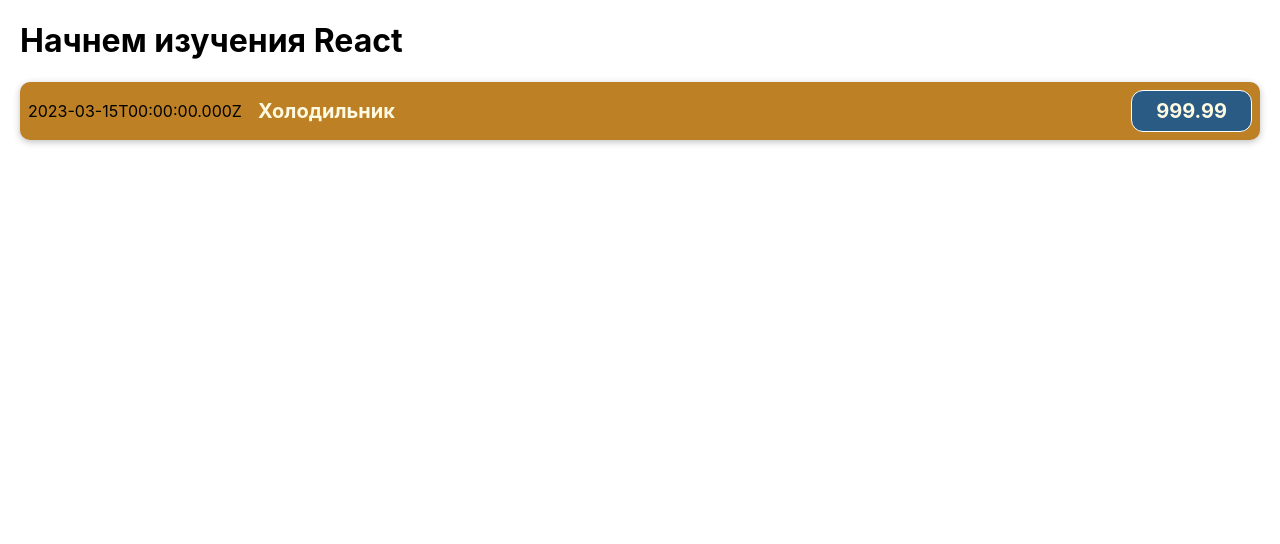
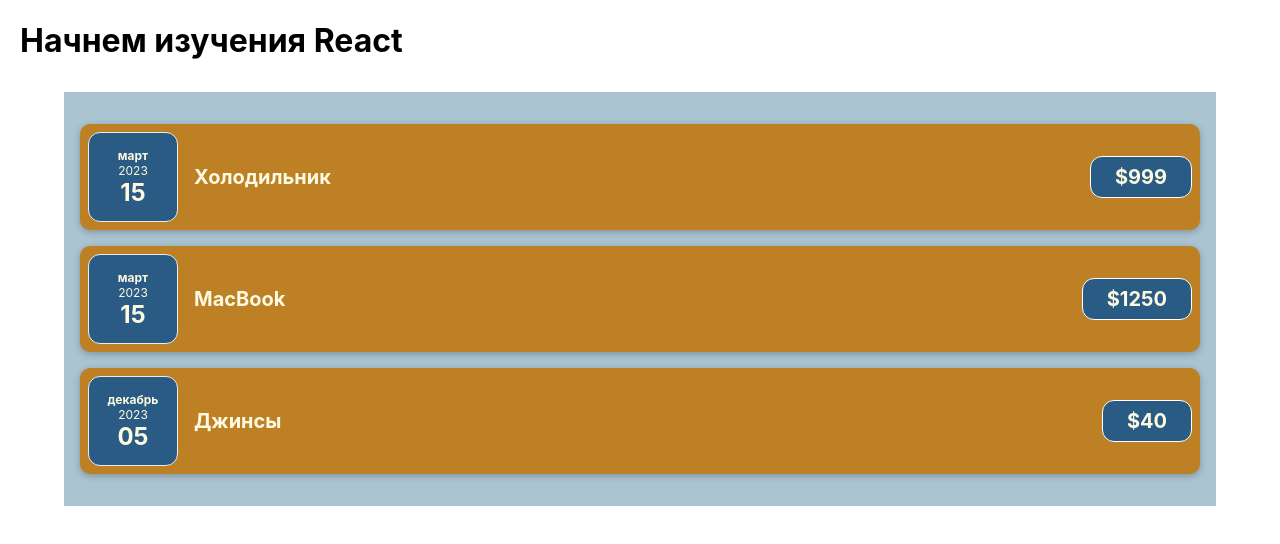
Before and after one commit to Pavl0ffN94/practic-react, a JavaScript app: page / in a window 1280 px wide. Shown: the top 544 px of the page. Built offline with nearby package versions, Linux system fonts and the light colour scheme.

Commit message:
lesson 18

```diff
--- a/src/App.js
+++ b/src/App.js
@@ -1,10 +1,28 @@
-import CostItem from './components/CostItem';
+import {Costs} from './components/Costs';
 
 function App() {
+  const costs = [
+    {
+      date: new Date(2023, 2, 15),
+      description: 'Холодильник',
+      amount: 999,
+    },
+    {
+      date: new Date(2023, 2, 15),
+      description: 'MacBook',
+      amount: 1250,
+    },
+    {
+      date: new Date(2023, 11, 5),
+      description: 'Джинсы',
+      amount: 40,
+    },
+  ];
+
   return (
     <div>
       <h1>Начнем изучения React</h1>
-      <CostItem></CostItem>
+      <Costs costs={costs} />
     </div>
   );
 }
--- /dev/null
+++ b/src/components/CostDate.css
@@ -0,0 +1,26 @@
+.cost-date {
+  display: flex;
+  flex-direction: column;
+  width: 5.5rem;
+  height: 5.5rem;
+  border: 1px solid #ececec;
+  background-color: #2a5b84;
+  color: #fefae1;
+  border-radius: 12px;
+  align-items: center;
+  justify-content: center;
+}
+
+.cost-date__month {
+  font-size: 0.75rem;
+  font-weight: bold;
+}
+
+.cost-date__year {
+  font-size: 0.75rem;
+}
+
+.cost-date__day {
+  font-size: 1.5rem;
+  font-weight: bold;
+}
--- /dev/null
+++ b/src/components/CostDate.js
@@ -0,0 +1,15 @@
+import './CostDate.css';
+
+export function CostDate(props) {
+  const month = props.date.toLocaleString('ru-RU', {month: 'long'});
+  const year = props.date.getFullYear();
+  const day = props.date.toLocaleString('ru-RU', {day: '2-digit'});
+
+  return (
+    <div className="cost-date">
+      <div className="cost-date__month">{month}</div>
+      <div className="cost-date__year">{year}</div>
+      <div className="cost-date__day">{day}</div>
+    </div>
+  );
+}
--- a/src/components/CostItem.js
+++ b/src/components/CostItem.js
@@ -1,18 +1,14 @@
 import './CostItem.css';
+import {CostDate} from './CostDate';
 
-function CostItem() {
-  const costDate = new Date(2023, 2, 15);
-  const costDescription = 'Холодильник';
-  const costAmount = 999.99;
-
+export function CostItem(props) {
   return (
     <div className="cost-item">
-      <div>{costDate.toISOString()}</div>
+      <CostDate date={props.date} />
       <div className="cost-item__description">
-        <h2> {costDescription} </h2>
-        <div className="cost-item__price"> {costAmount} </div>
+        <h2> {props.description} </h2>
+        <div className="cost-item__price">${props.amount} </div>
       </div>
     </div>
   );
 }
-export default CostItem;
--- /dev/null
+++ b/src/components/Costs.css
@@ -0,0 +1,7 @@
+.costs {
+  padding: 1rem;
+  background-color: #aac4d1;
+  margin: 2rem auto;
+  width: 70rem;
+  max-width: 95%;
+}
--- /dev/null
+++ b/src/components/Costs.js
@@ -0,0 +1,24 @@
+import {CostItem} from './CostItem';
+import './Costs.css';
+
+export function Costs(props) {
+  return (
+    <div className="costs">
+      <CostItem
+        date={props.costs[0].date}
+        description={props.costs[0].description}
+        amount={props.costs[0].amount}
+      />
+      <CostItem
+        date={props.costs[1].date}
+        description={props.costs[1].description}
+        amount={props.costs[1].amount}
+      />
+      <CostItem
+        date={props.costs[2].date}
+        description={props.costs[2].description}
+        amount={props.costs[2].amount}
+      />
+    </div>
+  );
+}
```
